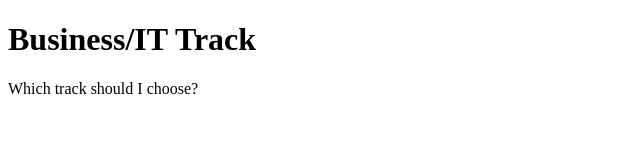
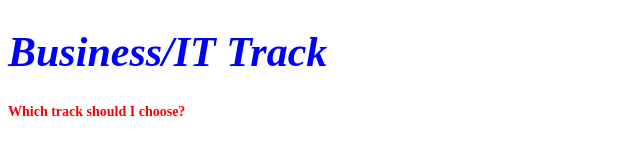
Before and after one commit to agianakouros/open-ended-d, a plain HTML site: page index.html in a window 1280 px wide. Shown: the whole page, without its empty margins (0-640 px from the left). Drawn offline with Linux system fonts and the light colour scheme.

Commit message:
second commit

```diff
--- a/index.html
+++ b/index.html
@@ -1,14 +1,12 @@
 <!DOCTYPE html>
 
-<head>
-  <link rel="stylsheet" href="test1/styles.css">
-  </head>
+<link rel="stylesheet" href="styles.css"
 
 
 <body>
   <title>AIT</title>
 
-  <header class="1">
+  <header>
     <h1>Business/IT Track</h1>
     </header>
 
--- a/styles.css
+++ b/styles.css
@@ -1,9 +1,7 @@
-
-
-header.1 {
+header {
+  font-size: 21px;
+  color: blue;
   font-style: italic;
-  color: blue;
-  font-size: 21px;
 }
 
 p {
```
